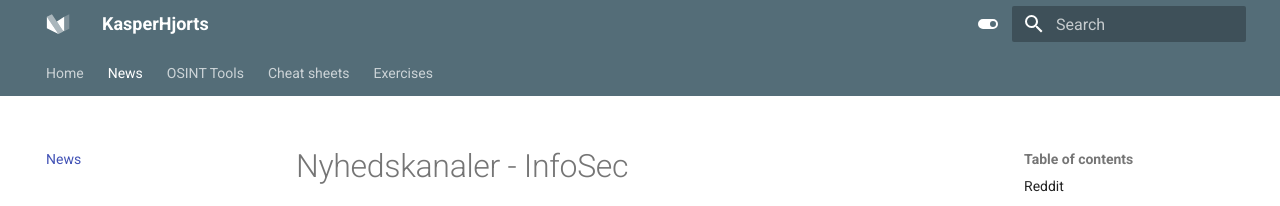
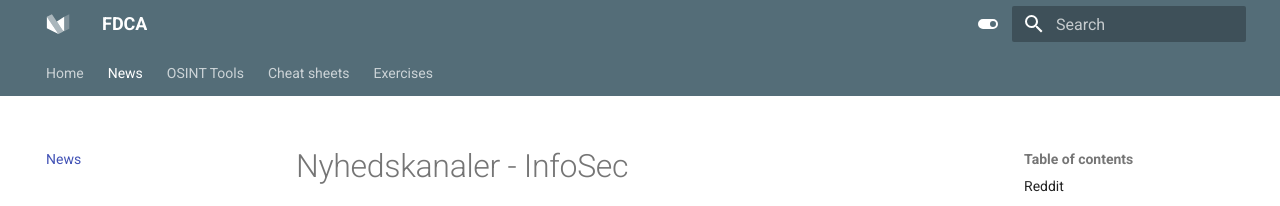
Before and after one commit to kasperhk/fdca-web, an MkDocs documentation site: the page built from docs/news.md, in a window 1280 px wide. Shown: the top 206 px of the page. Built offline with MkDocs 1.6.1 and Material for MkDocs 9.7.7, drawn with Linux system fonts in a browser that asks for light colours.

```diff
--- a/mkdocs.yml
+++ b/mkdocs.yml
@@ -1,4 +1,4 @@
-site_name: KasperHjorts
+site_name: FDCA
 site_url: https://kasperhk.github.io/fdca-web
 
 #structure
```
